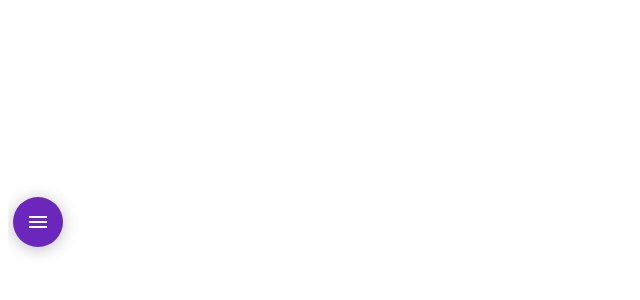
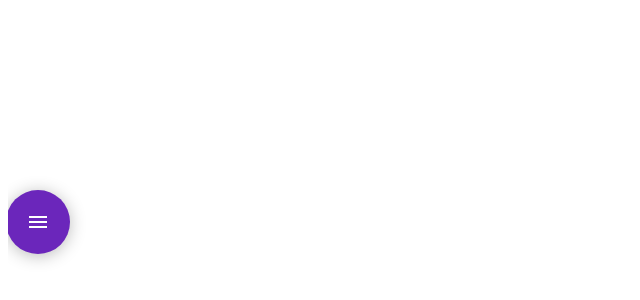
Before and after one commit to briuin/floating-menu, a React app: page / in a window 1280 px wide. Shown: the part 106-406 px from the top of the page, without its empty margins (0-640 px from the left). Built offline with nearby package versions, Linux system fonts and the light colour scheme; what single-spa-react would draw is missing.

Commit message:
add account to menu list

```diff
--- a/src/components/FloatingMenu.js
+++ b/src/components/FloatingMenu.js
@@ -3,6 +3,7 @@ import ReactDOM from 'react-dom';
 import { makeStyles } from "@material-ui/core/styles";
 import { init as initFloatingButton } from "../services/floating-menu.service";
 import MenuIcon from "@material-ui/icons/Menu";
+import AccountCircle from "@material-ui/icons/AccountCircle";
 import singleSpaReact from 'single-spa-react';
 
 const useStyles = makeStyles((theme) => ({
@@ -63,8 +64,8 @@ const useStyles = makeStyles((theme) => ({
     transform: "translate(-50%, -50%)",
     top: "40%",
     left: "30px",
-    width: "50px",
-    height: "50px",
+    width: "64px",
+    height: "64px",
     borderRadius: "50%",
     "&.fab-active li:hover": {
       backgroundColor: "#f8e487",
@@ -112,19 +113,25 @@ export default function FloatingMenu() {
     );
   });
 
-  const icons = [classes.menuItem, classes.menuItem, classes.menuItem];
+  const icons = [{
+    'icon': <AccountCircle />,
+    'class': classes.menuItem,
+    'action': () => {
+      location.href = '/#/account/login'
+    }
+  }];
 
   return (
     <React.Fragment>
-      <div id="pk-floating-menu-wrapper" className={classes.mainWrapper}>
+      <div id="pk-floating-menu-wrapper" className={classes.mainWrapper} style={{'zIndex':1000}}>
         <div id="pk-floating-menu" className={classes.floatingButtonWrapper}>
           <div className={classes.fabButton}>
             <MenuIcon />
           </div>
           <ul className={classes.menuItemList}>
-            {icons.map((x) => (
-              <li className={x}>
-                <MenuIcon />
+            {icons.map((x, i) => (
+              <li onClick={x.action} key={'icon' + i} className={x.class}>
+                { x.icon }
               </li>
             ))}
           </ul>
```
Also changed, not shown: 7 other files (tests, documents, lock files or other folders).
